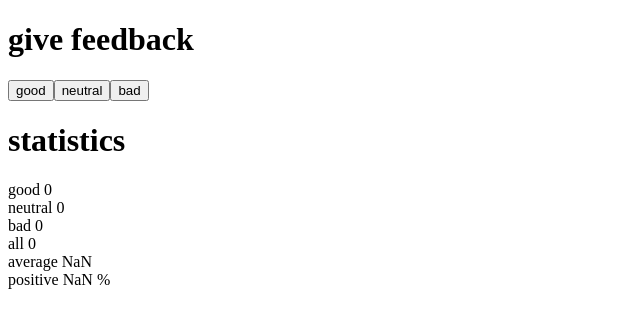
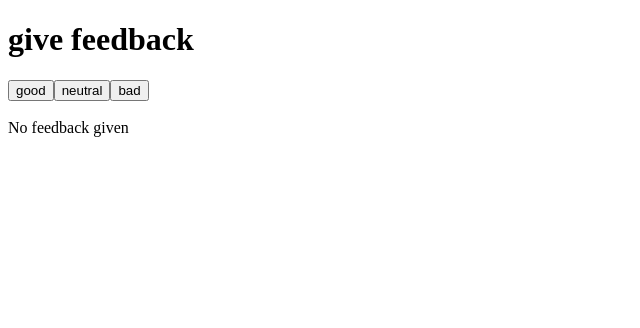
Before and after one commit to RaymondRached/fullStackOpen, a React (Vite) app in the folder part1/unicafe/: page / in a window 1280 px wide. Shown: the top 328 px of the page, without its empty margins (0-640 px from the left). Built offline with nearby package versions, Linux system fonts and the light colour scheme.

Commit message:
unicafe step 4

```diff
--- a/part1/unicafe/src/App.jsx
+++ b/part1/unicafe/src/App.jsx
@@ -1,6 +1,11 @@
 import { useState } from 'react'
 
 const Statistics = ({good,neutral,bad,all}) => {
+  if (all === 0) {
+    return(
+      <div><br></br>No feedback given</div>
+    )
+  }
   return(
     <div>
       <h1>statistics</h1>
```
